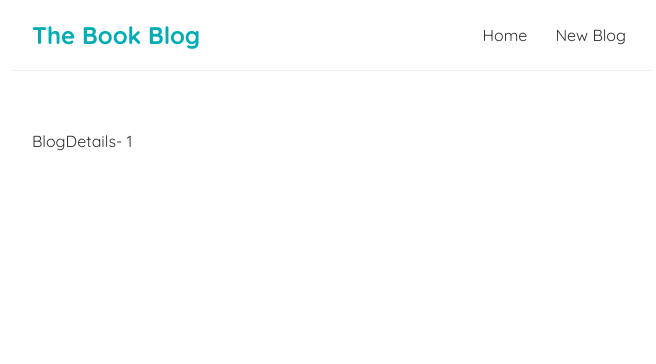
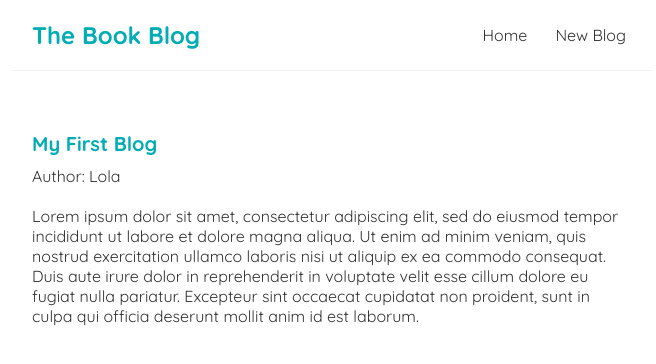
Before and after one commit to joycethh/json-server-blog-project, a React (Create React App) app: page /blogs/1 in a window 1280 px wide. Shown: the top 364 px of the page, without its empty margins (308-964 px from the left). Built offline with nearby package versions, Linux system fonts and the light colour scheme; data requests are answered from the project's data file.

Commit message:
fetch single blog works

```diff
--- a/src/BlogDetails.js
+++ b/src/BlogDetails.js
@@ -1,8 +1,36 @@
 import React from "react";
 import { useParams } from "react-router-dom";
 
+import { useFetch } from "./useFetch";
+
 export const BlogDetails = () => {
   const { id } = useParams();
+  const {
+    data: blog,
+    isLoading,
+    error,
+  } = useFetch(`http://localhost:8000/blogs/${id}`);
 
-  return <div className="blog-detail">BlogDetails- {id} </div>;
+  return (
+    <div className="blog-details">
+      {error && (
+        <div>
+          <h2>{error}</h2>
+        </div>
+      )}
+      {isLoading && (
+        <div>
+          <h2>Loading...</h2>
+        </div>
+      )}
+
+      {blog && (
+        <article>
+          <h2>{blog.title}</h2>
+          <p>Author: {blog.author}</p>
+          <div>{blog.body}</div>
+        </article>
+      )}
+    </div>
+  );
 };
--- a/src/index.css
+++ b/src/index.css
@@ -52,3 +52,13 @@
 .blog-preview a {
   text-decoration: none;
 }
+
+/* blog details page */
+.blog-details h2 {
+  font-size: 20px;
+  color:#00ADB5;
+  margin-bottom: 10px;
+}
+.blog-details div {
+  margin: 20px 0;
+}
```
